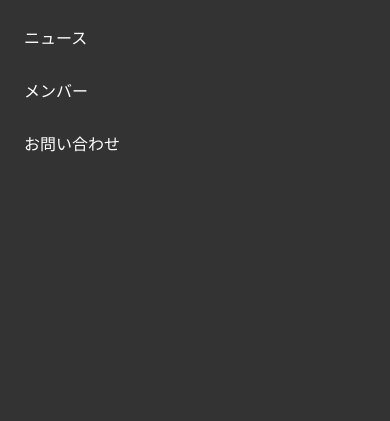
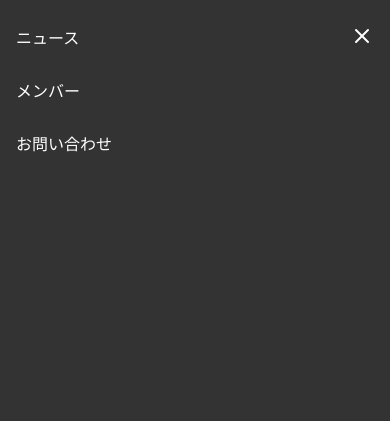
Before and after one commit to miso-taku/nextjs_cms, a Next.js app in the folder nextjs_app_pj/: page /members in a window 390 px wide. Both pictures are taken after a click on the button 362 px from the left and 36 px from the top of the page. Shown: the top 421 px of the page. Built offline with nearby package versions, Linux system fonts and the light colour scheme.

Commit message:
4-4-3 commit

```diff
--- a/nextjs_app_pj/app/_components/Header/index.module.css
+++ b/nextjs_app_pj/app/_components/Header/index.module.css
@@ -17,12 +17,6 @@
   width: auto;
 }
 
-.items {
-  display: flex;
-  color: #fff;
-  gap: 40px;
-}
-
 @media (max-width: 640px) {
   .header {
     padding: 24px 16px 8px;
--- a/nextjs_app_pj/app/_components/Header/index.tsx
+++ b/nextjs_app_pj/app/_components/Header/index.tsx
@@ -13,6 +13,7 @@ export default function Header() {
           className={styles.logo}
           width={348}
           height={133}
+          priority
         />
       </Link>
       <Menu />
--- a/nextjs_app_pj/app/_components/Hero/index.module.css
+++ b/nextjs_app_pj/app/_components/Hero/index.module.css
@@ -53,3 +53,16 @@
   justify-content: center;
   z-index: -1;
 }
+
+@media (max-width: 640px) {
+  .container {
+    padding: 100px 0 60px;
+  }
+
+  .title {
+    font-size: 2.4rem;
+    font-weight: bold;
+    text-align: center;
+    margin-bottom: 1rem;
+  }
+}
--- a/nextjs_app_pj/app/_components/Menu/index.module.css
+++ b/nextjs_app_pj/app/_components/Menu/index.module.css
@@ -1,4 +1,4 @@
-.item {
+.items {
   display: flex;
   color: #fff;
   gap: 40px;
@@ -21,11 +21,11 @@
     right: 0;
     bottom: 0;
     background-color: var(--color-bg-painted);
-    color: var(--color-bg-unpainted);
-    padding: 24px;
+    color: var(--color-text-unpainted);
+    padding: 24px 16px;
   }
 
-  .item {
+  .items {
     flex-direction: column;
     gap: 24px;
   }
@@ -36,4 +36,10 @@
     border: none;
     cursor: pointer;
   }
+
+  .close {
+    position: absolute;
+    top: 24px;
+    right: 16px;
+  }
 }
--- a/nextjs_app_pj/app/_components/Menu/index.tsx
+++ b/nextjs_app_pj/app/_components/Menu/index.tsx
@@ -2,16 +2,19 @@
 
 import Link from "next/link";
 import Image from "next/image";
+import { useState } from "react";
+import cx from "classnames";
 import styles from "./index.module.css";
 
 export default function Menu() {
-  const open = () => {
-    document.querySelector("nav")?.classList.add(styles.open);
-  };
+  const [isOpen, setOpen] = useState<boolean>(false);
+  const open = () => setOpen(true);
+  const close = () => setOpen(false);
+
   return (
     <div>
-      <nav className={styles.nav}>
-        <ul className={styles.item}>
+      <nav className={cx(styles.nav, isOpen && styles.open)}>
+        <ul className={styles.items}>
           <li>
             <Link href="/news">ニュース</Link>
           </li>
@@ -22,6 +25,15 @@ export default function Menu() {
             <Link href="/contact">お問い合わせ</Link>
           </li>
         </ul>
+        <button className={cx(styles.button, styles.close)} onClick={close}>
+          <Image
+            src="/close.svg"
+            alt="閉じる"
+            width={24}
+            height={24}
+            priority
+          />
+        </button>
       </nav>
       <button className={styles.button} onClick={open}>
         <Image src="/menu.svg" alt="メニュー" width={24} height={24} />
```
Also changed, not shown: nextjs_app_pj/package.json (+5 -4 lines), 1 other file (tests, documents, lock files or other folders).
